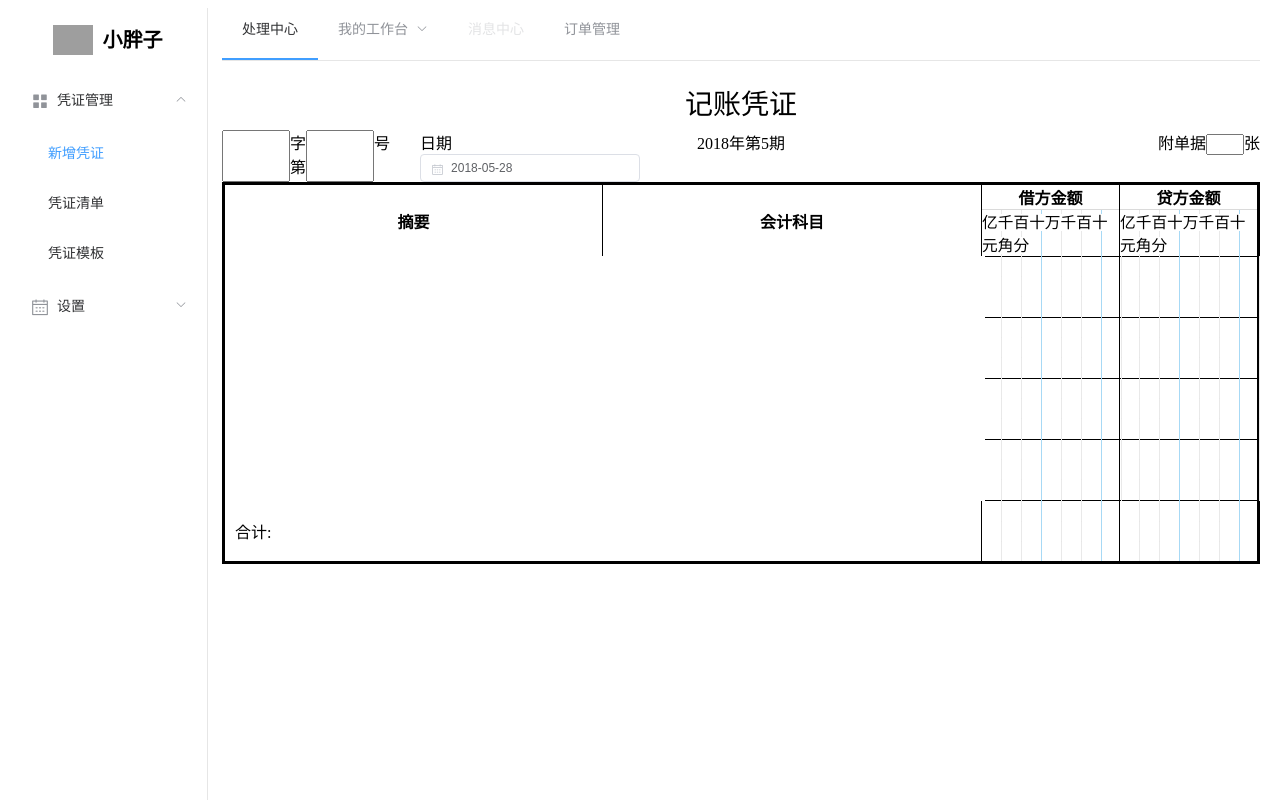
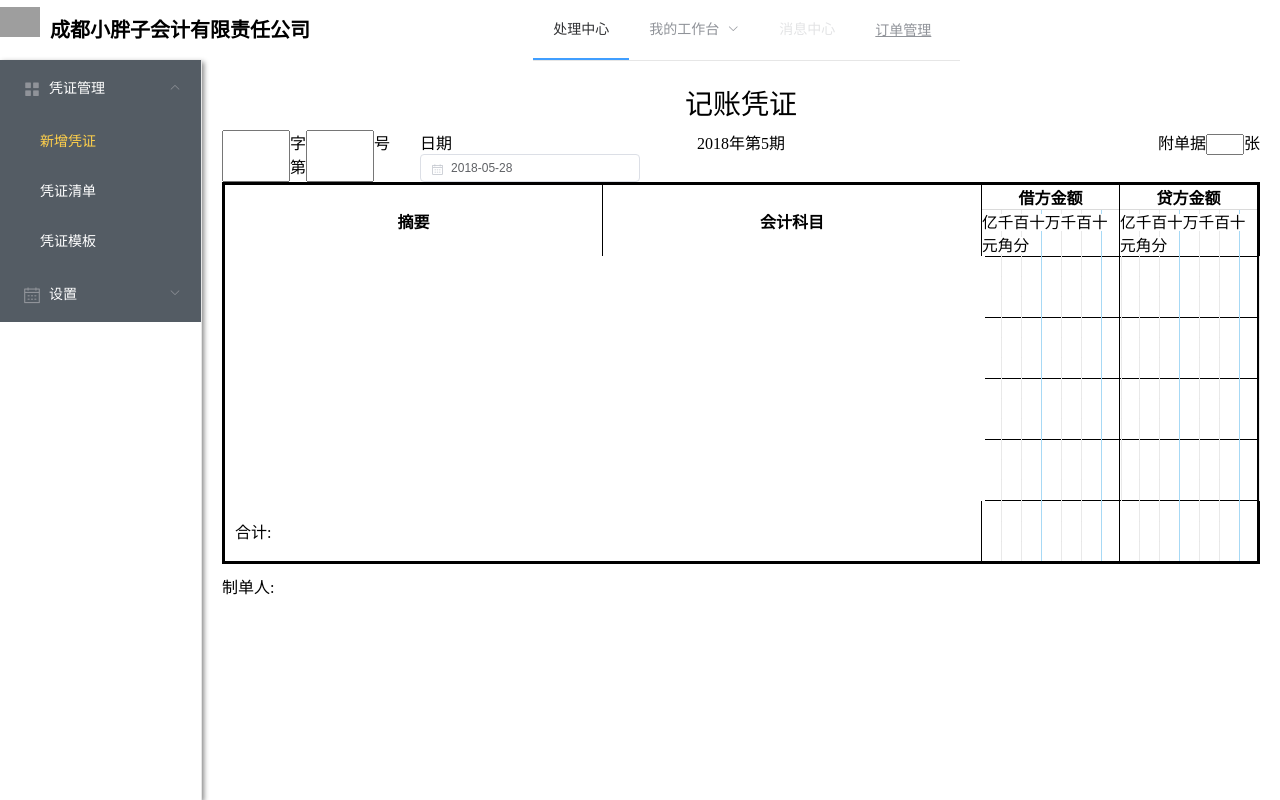
Before and after one commit to wanzhixiang/account, a Vue app: page /#/voucher/add in a window 1280 px wide. Built offline with nearby package versions, Linux system fonts and the light colour scheme; grey boxes are pictures that could not be loaded.

Commit message:
设置凭证页面构建

```diff
--- a/src/App.vue
+++ b/src/App.vue
@@ -1,10 +1,10 @@
 <template>
   <el-container>
-    <Aside-Menu></Aside-Menu>
-    <el-container style="left: 202px; right: 0;position: absolute;top: 0;bottom: 0;">
-      <el-header>
-        <nav-menu></nav-menu>
-      </el-header>
+    <el-header style="text-align: right; font-size: 12px">
+      <nav-menu></nav-menu>
+    </el-header>
+    <el-container class="main_container">
+      <Aside-Menu></Aside-Menu>
       <el-main>
         <transition name="fade" mode="out-in">
           <!-- <router-view :key="key"></router-view> -->
@@ -33,10 +33,18 @@ export default {
 }
 </script>
 <style>
-  .el-header {
-    color: #333;
-    text-color: #fff;
-    active-text-color: #ffd04b;
-    line-height: 60px;
+  body{
+    margin: 0;
+    padding: 0;
+  }
+  .main_container{
+    position: absolute;
+    left: 0px;
+    right: 0px;
+    top: 60px;
+    bottom: 0px;
+  }
+  .el-header{
+    padding: 0px;
   }
 </style>
--- a/src/components/loyout/AsideMenu.vue
+++ b/src/components/loyout/AsideMenu.vue
@@ -1,12 +1,11 @@
 <template>
-  <el-aside width="200px">
-    <div class="logo">
-      <img src="https://img.alicdn.com/tfs/TB13UQpnYGYBuNjy0FoXXciBFXa-242-134.png" width="40">
-      <span class="site-name">小胖子</span>
-    </div>
+  <el-aside width="202px">
     <el-menu
       style="border: none"
       :default-active="$route.path"
+      background-color="#545c64"
+      text-color="#fff"
+      active-text-color="#ffd04b"
     >
       <template v-for="item in asideMenuConfig">
         <router-link v-if="!item.children" :to="item.path" :key="item.name">
@@ -15,7 +14,6 @@
             <span v-if="item.name" slot="title">{{item.name}}</span>
           </el-menu-item>
         </router-link>
-
         <el-submenu v-else :index="item.name || item.path" :key="item.name">
           <template slot="title">
             <i v-if="item && item.icon" :class="item.icon"></i>
@@ -83,25 +81,8 @@ export default {
   a {
     text-decoration:none;
   }
-  .logo {
-    display: flex;
-    justify-content: center;
-    align-items: center;
-    height: 64px;
-    line-height: 64px;
-    text-align: center;
-    font-size: 20px;
-    font-weight: 600;
-    overflow: hidden;
-  }
-  .site-name {
-    margin-left: 10px;
-  }
   .el-aside{
-    height: 100%;
-    position: fixed;
-    z-index: 1001;
-    overflow: hidden;
     border-right: solid 1px #e6e6e6;
+    box-shadow: 2px 2px 5px #888;
   }
 </style>
--- a/src/components/loyout/NavMenu.vue
+++ b/src/components/loyout/NavMenu.vue
@@ -1,19 +1,37 @@
 <template>
+  <el-row>
+    <el-col :span="10">
+      <div class="logo" index="0">
+        <img src="https://img.alicdn.com/tfs/TB13UQpnYGYBuNjy0FoXXciBFXa-242-134.png" width="40">
+        <span class="site-name">成都小胖子会计有限责任公司</span>
+      </div>
+    </el-col>
+    <el-col :span="8">
       <el-menu
         :default-active="activeIndex"
-    class="el-menu-wzx"
+        class="el-menu-demo"
         mode="horizontal"
-    @select="handleSelect">
+        @select="handleSelect"
+      >
         <el-menu-item index="1">处理中心</el-menu-item>
         <el-submenu index="2">
           <template slot="title">我的工作台</template>
           <el-menu-item index="2-1">选项1</el-menu-item>
           <el-menu-item index="2-2">选项2</el-menu-item>
           <el-menu-item index="2-3">选项3</el-menu-item>
+          <el-submenu index="2-4">
+            <template slot="title">选项4</template>
+            <el-menu-item index="2-4-1">选项1</el-menu-item>
+            <el-menu-item index="2-4-2">选项2</el-menu-item>
+            <el-menu-item index="2-4-3">选项3</el-menu-item>
+          </el-submenu>
         </el-submenu>
         <el-menu-item index="3" disabled>消息中心</el-menu-item>
-    <el-menu-item index="4">订单管理</el-menu-item>
+        <el-menu-item index="4"><a href="https://www.ele.me" target="_blank">订单管理</a></el-menu-item>
       </el-menu>
+    </el-col>
+    <el-col :span="6"></el-col>
+  </el-row>
 </template>
 
 <script>
@@ -35,4 +53,17 @@ export default {
   el-menu-wzx {
     text-decoration:none;
   }
+  .logo {
+    height: 60px;
+    line-height: 60px;
+    font-size: 20px;
+    font-weight: 600;
+    text-align: left;
+  }
+  .logo:hover{
+    background: none;
+  }
+  .site-name {
+    margin-left: 10px;
+  }
 </style>
--- a/src/components/table/VoucherEditTable.vue
+++ b/src/components/table/VoucherEditTable.vue
@@ -44,14 +44,14 @@
         <tr>
           <td><input type="text" v-model="item.remark"/></td>
           <td><input type="text" v-model="item.subject"/></td>
-          <td><input type="text" v-model="item.debit" class="money_input"  @keyup="setMoney(item)"/></td>
-          <td><input type="text" v-model="item.lender" class="money_input" @keyup="setMoney(item)"/></td>
+          <td><input type="text" v-model="item.debit" class="money_input" @blur="debit2money(item)"/></td>
+          <td><input type="text" v-model="item.lender" class="money_input" @blur="lender2money(item)"/></td>
         </tr>
       </template>
       <tr>
         <td colspan="2" style="text-align: left;padding-left: 10px">合计:{{totalComputer}}</td>
-        <td class="money_input">{{debitComputerTotal}}</td>
-        <td class="money_input">{{lenderComputerTotal}}</td>
+        <td class="money_input">{{debitTotal}}</td>
+        <td class="money_input">{{lenderTotal}}</td>
       </tr>
       </tbody>
     </table>
@@ -63,8 +63,8 @@ export default {
   name: 'VoucherEditTable',
   data () {
     return {
-      debitTotal: 0,
-      lenderTotal: 0,
+      debitTotal: '',
+      lenderTotal: '',
       tableData: [
         {
           remark: '',
@@ -94,35 +94,32 @@ export default {
     }
   },
   computed: {
-    debitComputerTotal: function () {
-      let _debitTotal = ''
-      this.tableData.map((item) => {
-        _debitTotal = Number(_debitTotal) + Number(item.debit)
-      })
-      this.debitTotal = _debitTotal
-      return _debitTotal === 0 ? '' : _debitTotal
-    },
-    lenderComputerTotal: function () {
-      let _lenderTotal = ''
-      this.tableData.map((item) => {
-        _lenderTotal = Number(_lenderTotal) + Number(item.lender)
-      })
-      this.lenderTotal = _lenderTotal
-      return _lenderTotal === 0 ? '' : _lenderTotal
-    },
     totalComputer: function () {
-      if (this.debitTotal === this.lenderTotal && this.debitTotal !== 0) {
-        return this.moneyToUppercase(this.debitTotal)
+      if (this.debitTotal === this.lenderTotal && Number(this.debitTotal) !== 0) {
+        return this.moneyToUppercase(this.debitTotal / 100)
       }
       return ''
     }
   },
   methods: {
-    setMoney: function (data) {
+    debit2money: function (data) {
       if (data.debit !== '') {
-        data.debit = data.debit.replace(/[^\-?\d.]/g, '')
-      } else if (data.lender !== '') {
-        data.lender = data.lender.replace(/[^\-?\d.]/g, '')
+        data.debit = Number(data.debit.replace(/[^\-?\d.]/g, '')).toFixed(2) * 100
+        this.lenderTotal = Number(this.lenderTotal) - Number(data.lender)
+        this.debitTotal = Number(this.debitTotal) + Number(data.debit)
+        data.lender = ''
+        this.lenderTotal = this.lenderTotal === 0 ? '' : this.lenderTotal
+        this.debitTotal = this.debitTotal === 0 ? '' : this.debitTotal
+      }
+    },
+    lender2money: function (data) {
+      if (data.lender !== '') {
+        data.lender = Number(data.lender.replace(/[^\-?\d.]/g, '')).toFixed(2) * 100
+        this.lenderTotal = Number(this.lenderTotal) + Number(data.lender)
+        this.debitTotal = Number(this.debitTotal) - Number(data.debit)
+        data.debit = ''
+        this.lenderTotal = this.lenderTotal === 0 ? '' : this.lenderTotal
+        this.debitTotal = this.debitTotal === 0 ? '' : this.debitTotal
       }
     },
     moneyToUppercase: function (num) {
@@ -199,8 +196,12 @@ export default {
   }
   .money_input{
     background: url(../../assets/money_rp.png) repeat-y;
+    letter-spacing:10px;
     text-align: right;
-    letter-spacing:10px;
+  }
+  .money_input:focus{
+    background:none;
+    letter-spacing:0px;
   }
   .money_unit span{
     display: inline;
--- a/src/main.js
+++ b/src/main.js
@@ -6,6 +6,7 @@ import 'element-ui/lib/theme-chalk/index.css'
 import axios from 'axios'
 import App from './App'
 import router from './router'
+import utils from './utils'
 
 Vue.prototype.$ajax = axios
 Vue.use(ElementUI)
@@ -15,6 +16,7 @@ Vue.config.productionTip = false
 new Vue({
   el: '#app',
   router,
+  utils,
   components: { App },
   template: '<App/>'
 })
--- a/src/pages/voucher/Voucher.vue
+++ b/src/pages/voucher/Voucher.vue
@@ -3,7 +3,7 @@
     <el-row  style="text-align: center">
       <span class="voucherTitle">记账凭证</span>
     </el-row>
-    <el-row style="height: 40px">
+    <el-row style="height: 30px">
       <el-col :span="8" style="display: flex">
         <input style="width: 60px"/>
         <span>字第</span>
@@ -23,7 +23,11 @@
       </el-col>
       <el-col :span="8" style="text-align: right">附单据<input style="width: 30px" />张</el-col>
     </el-row>
-    <voucher-edit-table></voucher-edit-table>
+    <voucher-edit-table class="editTable"></voucher-edit-table>
+    <div class="tableFooter">
+      <span>制单人:</span>
+      <span></span>
+    </div>
   </div>
 </template>
 <script>
@@ -50,4 +54,8 @@ export default {
     font: 28px/1.8 "Microsoft Yahei";
     text-align: center;
   }
+  .editTable{
+    margin-top: 10px;
+    margin-bottom: 10px;
+  }
 </style>
--- /dev/null
+++ b/src/utils/index.js
@@ -0,0 +1,7 @@
+export function ssss(dfff) {
+  const USER_INFO = 'USER_INFO'
+  function setUserinfo(){}
+  function getUserInfo() {
+    return JSON.parse(window.localStorage.getItem('userInfo') || null)
+  }
+}
```
Lines whose indentation alone changed are shown as unchanged.
